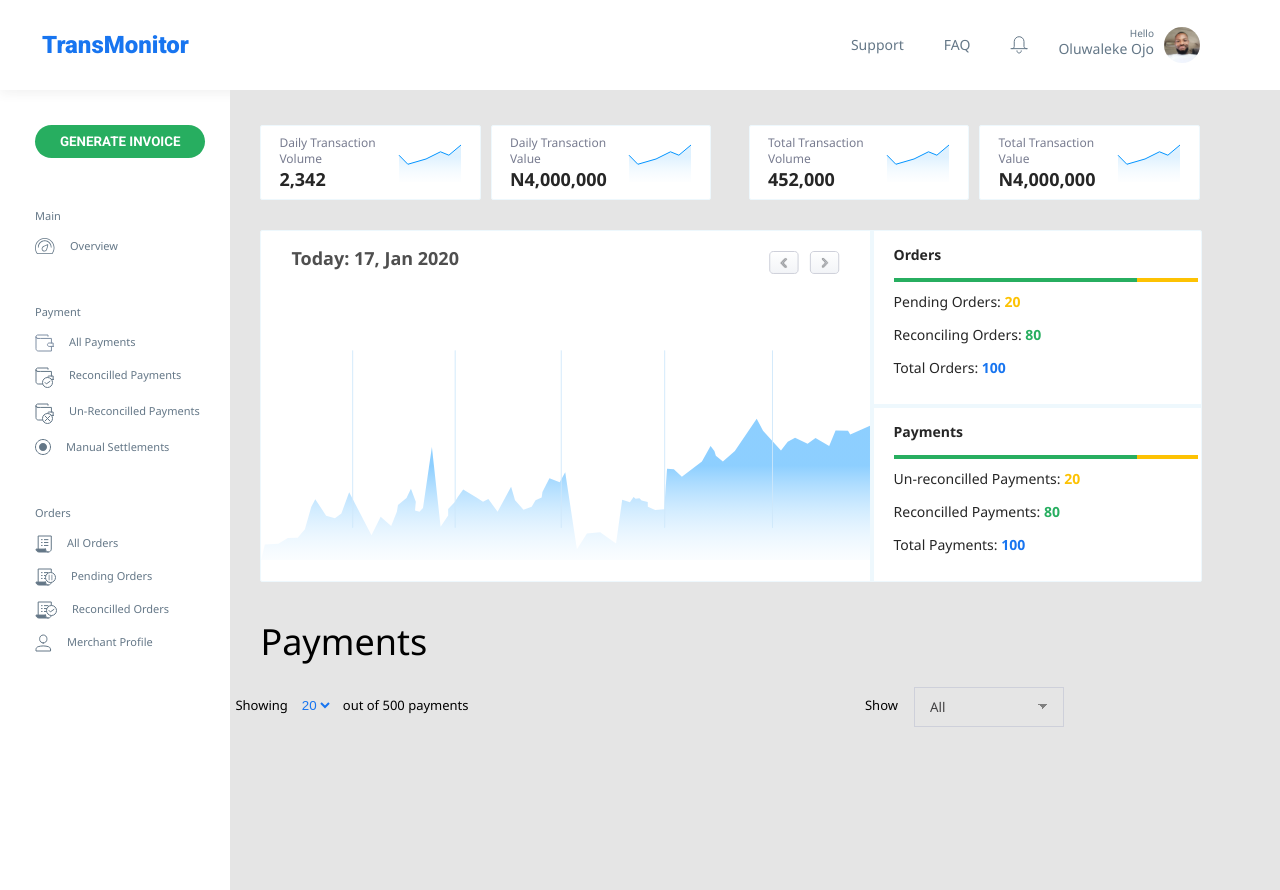
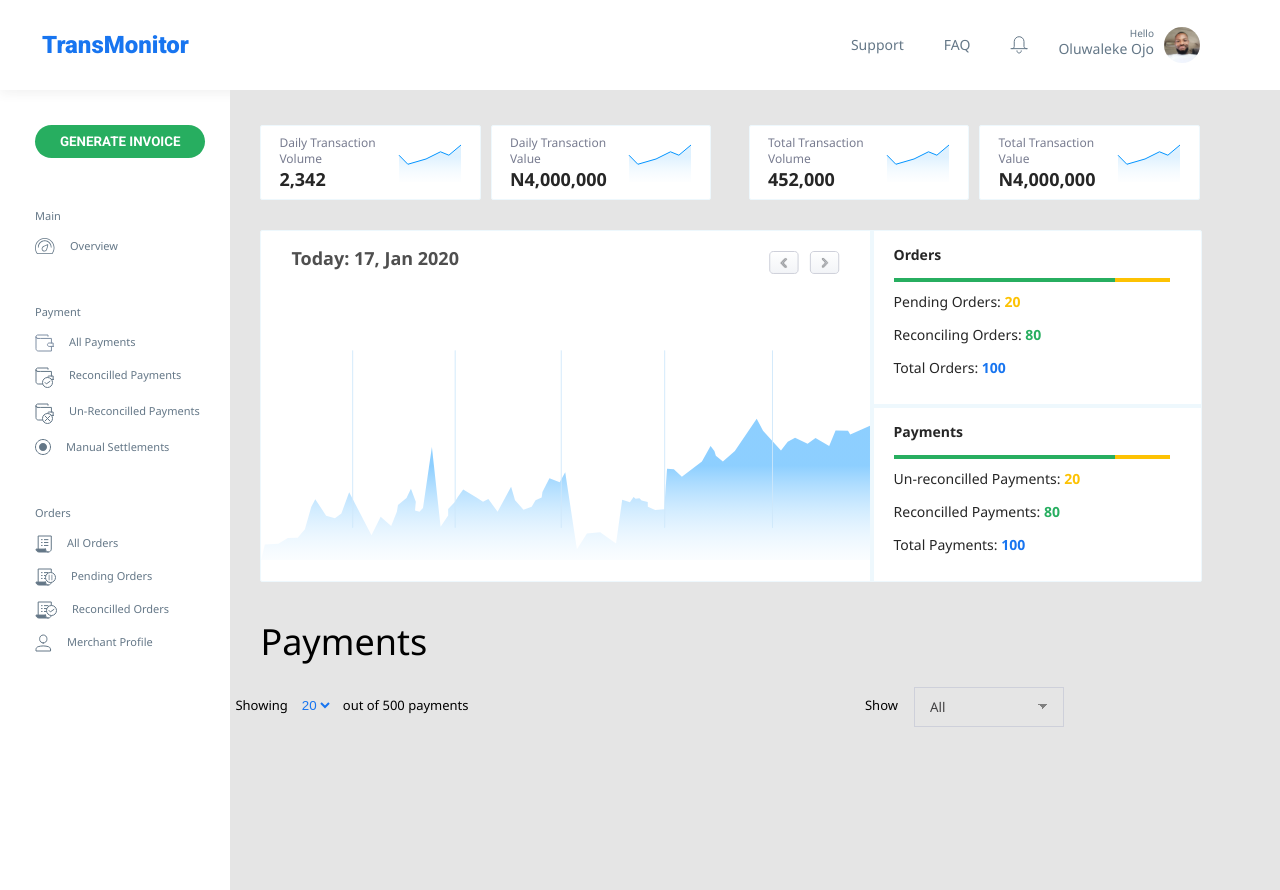
Before and after one commit to wptechprodigy/transmonitor, a React (Create React App) app: page / in a window 1280 px wide. Built offline with nearby package versions, Linux system fonts and the light colour scheme.

Commit message:
fix progress bar width

```diff
--- a/src/components/ProgressBar.js
+++ b/src/components/ProgressBar.js
@@ -13,7 +13,7 @@ function ProgressBar({ percent }) {
 
 const Tracker = styled.span`
   display: block;
-  width: 19.06rem;
+  width: 90%;
   height: 0.25rem;
   background-color: #FDC203;
   margin-top: 0.625rem;
```
